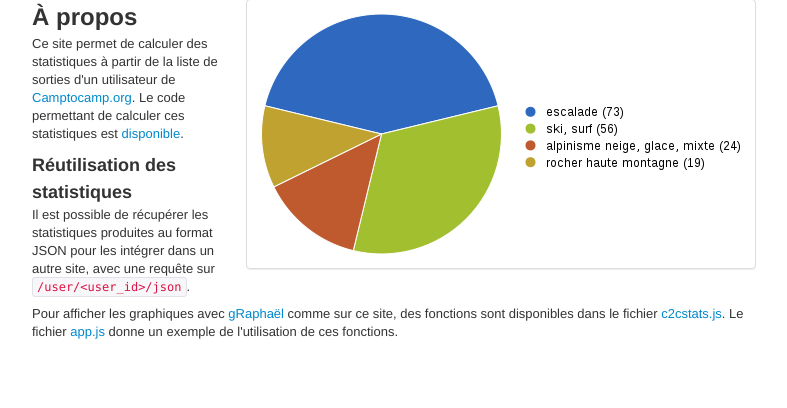
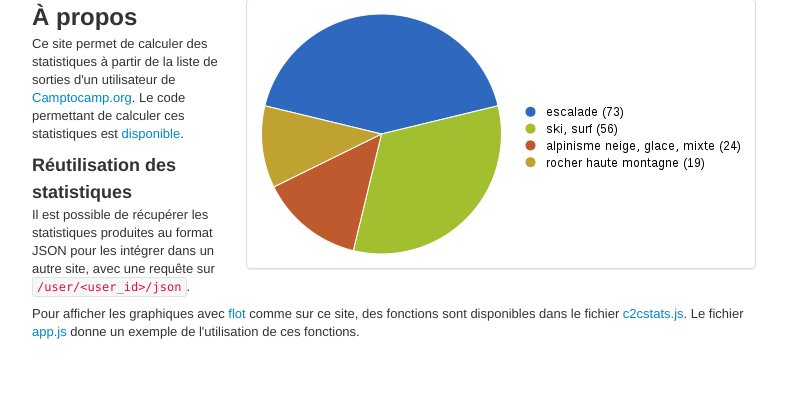
Before and after one commit to c2corg/c2c-stats, a Flask app: page / in a window 1280 px wide. Shown: the part 237-645 px from the top of the page, without its empty margins (246-1033 px from the left). Run offline with Flask 2, Linux system fonts and the light colour scheme; some libraries are stand-ins or nearby versions.

Commit message:
link to flot on index page

```diff
--- a/c2cstats/templates/index.html
+++ b/c2cstats/templates/index.html
@@ -24,7 +24,7 @@
   <p>Il est possible de récupérer les statistiques produites au format JSON pour les
     intégrer dans un autre site, avec une requête
     sur <code>/user/&lt;user_id&gt;/json</code>.</p>
-  <p>Pour afficher les graphiques avec <a href="http://g.raphaeljs.com/">gRaphaël</a>
+  <p>Pour afficher les graphiques avec <a href="http://code.google.com/p/flot/">flot</a>
     comme sur ce site, des fonctions sont disponibles dans le fichier <a href="https://github.com/saimn/c2c-stats/blob/master/c2cstats/static/js/c2cstats.js">c2cstats.js</a>.
     Le fichier <a href="https://github.com/saimn/c2c-stats/blob/master/c2cstats/static/js/app.js">app.js</a>
     donne un exemple de l'utilisation de ces fonctions.</p>
```
